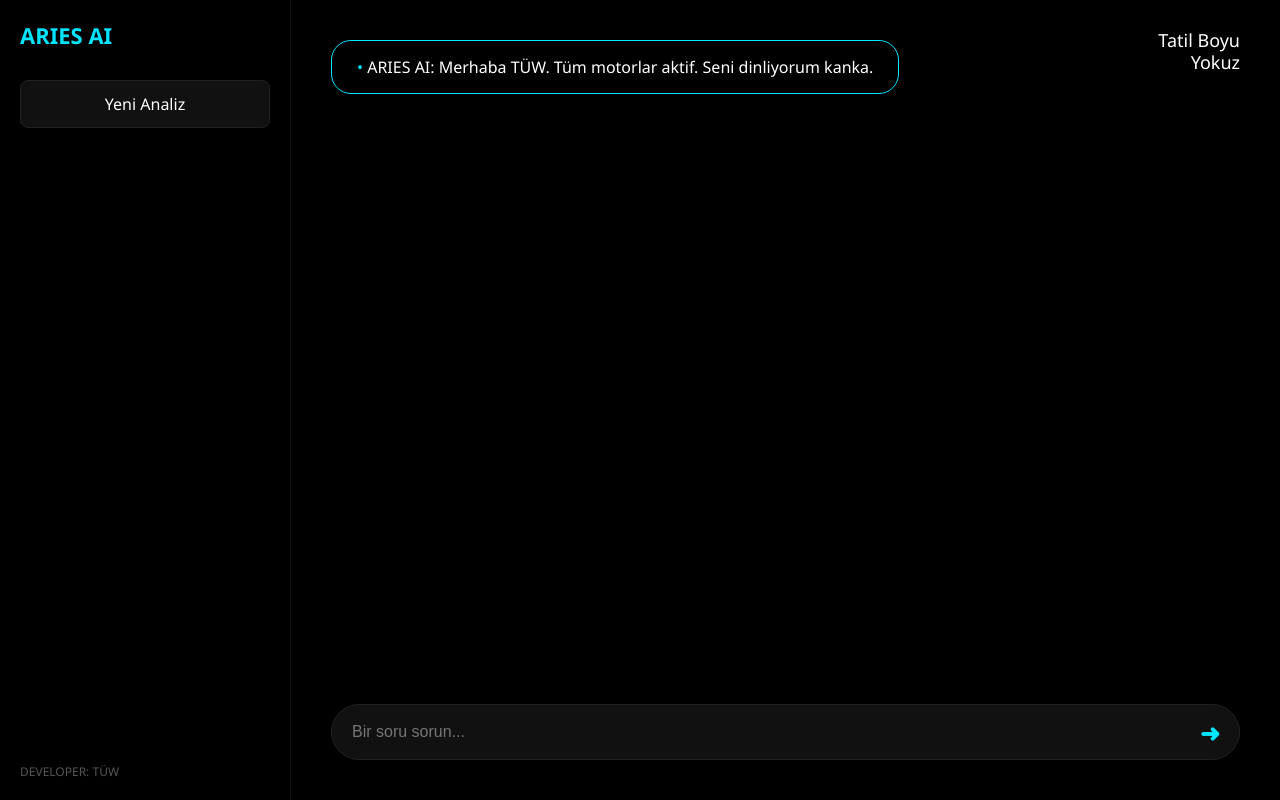
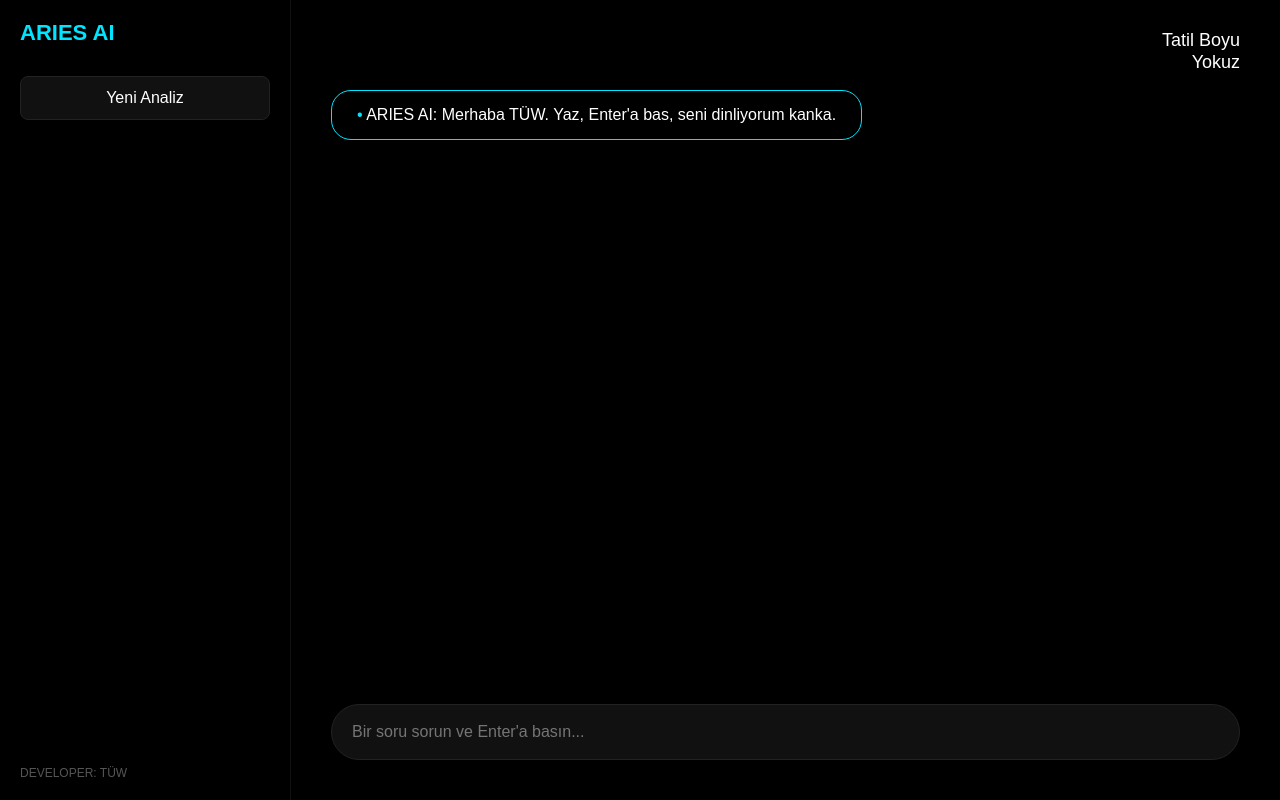
Before and after one commit to eymenasafsakalli0540-beep/aries, a Flask app: page / in a window 1280 px wide. Run offline with Flask 3, Linux system fonts and the light colour scheme.

Commit message:
Update index.html

```diff
--- a/templates/index.html
+++ b/templates/index.html
@@ -3,59 +3,18 @@
 <head>
     <meta charset="UTF-8">
     <meta name="viewport" content="width=device-width, initial-scale=1.0">
-    <title>ARIES AI | Arayüz</title>
+    <title>ARIES AI | Final</title>
     <style>
-        body { margin: 0; background: #000; color: #fff; font-family: 'Segoe UI', sans-serif; height: 100vh; display: flex; }
-
-        /* Sol Menü */
-        #sidebar {
-            width: 250px; border-right: 1px solid #111; padding: 20px;
-            display: flex; flex-direction: column; justify-content: space-between;
-        }
+        body { margin: 0; background: #000; color: #fff; font-family: sans-serif; height: 100vh; display: flex; }
+        #sidebar { width: 250px; border-right: 1px solid #111; padding: 20px; display: flex; flex-direction: column; justify-content: space-between; }
         .logo { color: #00e5ff; font-weight: bold; font-size: 22px; margin-bottom: 30px; }
-        .yeni-analiz {
-            background: #111; color: #fff; border: 1px solid #222;
-            padding: 12px; border-radius: 8px; text-align: center; cursor: pointer; transition: 0.3s;
-        }
-        .yeni-analiz:hover { background: #222; }
-
-        /* Ana Ekran */
+        .yeni-analiz { background: #111; border: 1px solid #222; padding: 12px; border-radius: 8px; text-align: center; cursor: pointer; }
         #main { flex-grow: 1; position: relative; padding: 40px; }
-
-        /* Tatil Yazısı */
-        .tatil-yazi {
-            position: absolute; top: 30px; right: 40px;
-            text-align: right; line-height: 1.2; color: #fff; font-size: 18px; font-weight: 500;
-        }
-
-        /* Mesaj Alanı */
-        .mesaj-balonu {
-            border: 1px solid #00e5ff; border-radius: 20px;
-            padding: 15px 25px; width: fit-content; max-width: 80%;
-        }
-
-        /* Giriş Alanı ve Mavi Ok */
-        .input-container {
-            position: absolute; bottom: 40px; left: 40px; right: 40px;
-            display: flex; align-items: center;
-        }
-        input {
-            width: 100%; background: #111; border: 1px solid #222;
-            padding: 18px 60px 18px 20px; color: #fff; border-radius: 50px;
-            outline: none; box-sizing: border-box; font-size: 16px;
-        }
-        .mavi-ok {
-            position: absolute; right: 20px; color: #00e5ff;
-            font-size: 24px; cursor: pointer; font-weight: bold;
-        }
-
-        /* Mobil Optimizasyon */
-        @media (max-width: 768px) {
-            #sidebar { display: none; }
-            #main { padding: 20px; }
-            .tatil-yazi { font-size: 14px; top: 20px; right: 20px; }
-            .input-container { left: 20px; right: 20px; }
-        }
+        .tatil-yazi { position: absolute; top: 30px; right: 40px; text-align: right; line-height: 1.2; font-size: 18px; font-weight: 500; }
+        .mesaj-balonu { border: 1px solid #00e5ff; border-radius: 20px; padding: 15px 25px; width: fit-content; margin-top: 50px; }
+        .input-container { position: absolute; bottom: 40px; left: 40px; right: 40px; }
+        input { width: 100%; background: #111; border: 1px solid #222; padding: 18px 20px; color: #fff; border-radius: 50px; outline: none; box-sizing: border-box; font-size: 16px; }
+        @media (max-width: 768px) { #sidebar { display: none; } #main { padding: 20px; } }
     </style>
 </head>
 <body>
@@ -71,15 +30,29 @@
     <div id="main">
         <div class="tatil-yazi">Tatil Boyu<br>Yokuz</div>
 
-        <div class="mesaj-balonu">
-            <span style="color:#00e5ff">•</span> ARIES AI: Merhaba TÜW. Tüm motorlar aktif. Seni dinliyorum kanka.
+        <div id="chat-container">
+            <div class="mesaj-balonu">
+                <span style="color:#00e5ff">•</span> ARIES AI: Merhaba TÜW. Yaz, Enter'a bas, seni dinliyorum kanka.
+            </div>
         </div>
 
         <div class="input-container">
-            <input type="text" placeholder="Bir soru sorun...">
-            <span class="mavi-ok">➜</span>
+            <input type="text" id="userInput" placeholder="Bir soru sorun ve Enter'a basın...">
         </div>
     </div>
 
+    <script>
+        document.getElementById("userInput").addEventListener("keypress", function(event) {
+            if (event.key === "Enter") {
+                let mesaj = this.value;
+                if(mesaj.trim() !== "") {
+                    console.log("Gönderilen: " + mesaj);
+                    // BURAYA ARIES'İN CEVAP VERME FONKSİYONU GELECEK
+                    this.value = ""; // Kutuyu temizle
+                    alert("ARIES işliyor: " + mesaj);
+                }
+            }
+        });
+    </script>
 </body>
 </html>
```
